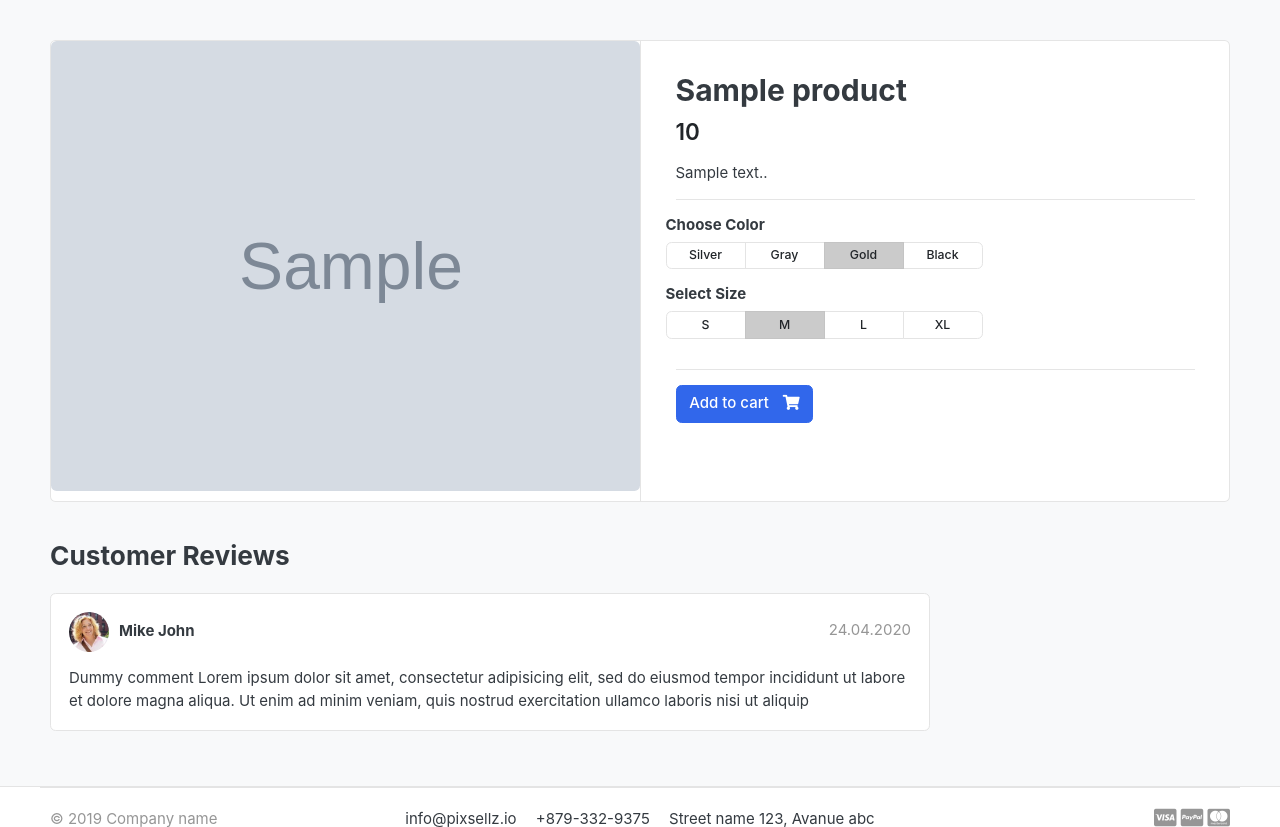
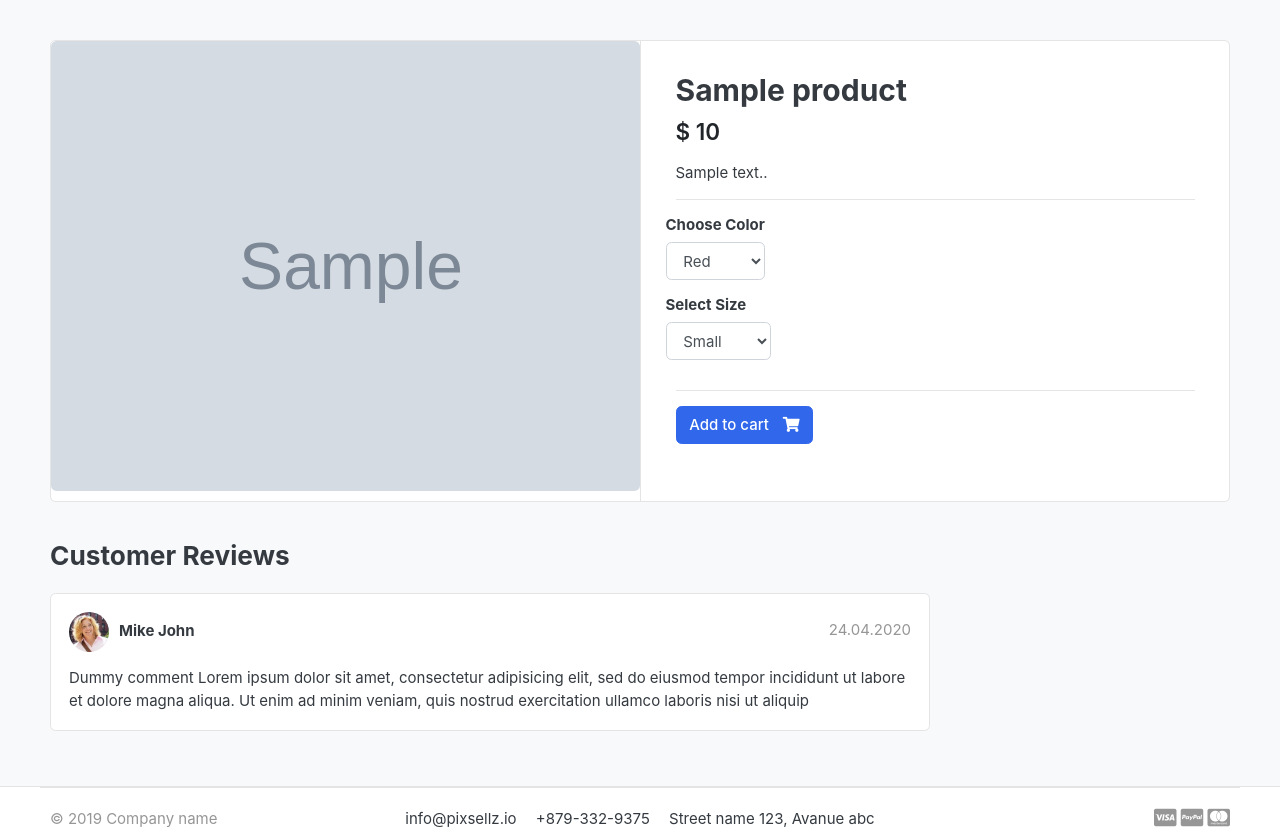
Before and after one commit to O-tero/E-commerce, a Django app: a page that uses templates/store/product_detail.html in a window 1280 px wide. Shown: the part 118-945 px from the top of the page. Run offline with Django 4.2, Linux system fonts and the light colour scheme; tables that the repository leaves empty hold one stand-in row (values such as "Sample post"); grey boxes marked "Sample" are stand-in pictures; some libraries are stand-ins or nearby versions; some web fonts are replaced.

Commit message:
product variation

```diff
--- a/carts/views.py
+++ b/carts/views.py
@@ -15,6 +15,11 @@ def cart_id(request):
 
 
 def add_cart(request, product_id):
+    color = request.GET["color"]
+    size = request.GET["size"]
+    return HttpResponse(color + " " + size)
+    exit()
+
     product = Product.objects.get(id=product_id)
     try:
         cart = Cart.objects.get(
--- a/templates/store/product_detail.html
+++ b/templates/store/product_detail.html
@@ -14,11 +14,12 @@
           <!-- gallery-wrap .end// -->
         </aside>
         <main class="col-md-6 border-left">
+          <form action="{% url 'add_cart' single_product.id %}" method="GET">
             <article class="content-body">
               <h2 class="title">{{ single_product.product_name }}</h2>
 
               <div class="mb-3">
-              <var class="price h4">{{ single_product.price}}</var>
+                <var class="price h4">$ {{ single_product.price}}</var>
               </div>
 
               <p>{{ single_product.description }}.</p>
@@ -27,46 +28,22 @@
               <div class="row">
                 <div class="item-option-select">
                   <h6>Choose Color</h6>
-                <div
-                  class="btn-group btn-group-sm btn-group-toggle"
-                  data-toggle="buttons"
-                >
-                  <label class="btn btn-light">
-                    <input type="radio" name="radio_color" /> Silver
-                  </label>
-                  <label class="btn btn-light">
-                    <input type="radio" name="radio_color" /> Gray
-                  </label>
-                  <label class="btn btn-light active">
-                    <input type="radio" name="radio_color checked" /> Gold
-                  </label>
-                  <label class="btn btn-light">
-                    <input type="radio" name="radio_color" /> Black
-                  </label>
-                </div>
+                  <select name="color" class="form-control">
+                    <option value="red">Red</option>
+                    <option value="green">Green</option>
+                    <option value="blue">Blue</option>
+                  </select>
                 </div>
               </div>
               <!-- row.// -->
               <div class="row">
                 <div class="item-option-select">
                   <h6>Select Size</h6>
-                <div
-                  class="btn-group btn-group-sm btn-group-toggle"
-                  data-toggle="buttons"
-                >
-                  <label class="btn btn-light">
-                    <input type="radio" name="radio_color" /> S
-                  </label>
-                  <label class="btn btn-light active">
-                    <input type="radio" name="radio_color" checked /> M
-                  </label>
-                  <label class="btn btn-light">
-                    <input type="radio" name="radio_color" /> L
-                  </label>
-                  <label class="btn btn-light">
-                    <input type="radio" name="radio_color" /> XL
-                  </label>
-                </div>
+                  <select name="size" class="form-control">
+                    <option value="small">Small</option>
+                    <option value="medium">Medium</option>
+                    <option value="large">Large</option>
+                  </select>
                 </div>
               </div>
               <!-- row.// -->
@@ -83,15 +60,13 @@
                 <i class="fas fa-eye"></i>
               </a>
               {% else %}
-            <a
-              href="{% url 'add_cart' single_product.id %}"
-              class="btn btn-primary"
-            >
+              <button type="submit" class="btn btn-primary">
                 <span class="text">Add to cart</span>
                 <i class="fas fa-shopping-cart"></i>
-            </a>
+              </button>
               {% endif %} {% endif %}
             </article>
+          </form>
           <!-- product-info-aside .// -->
         </main>
         <!-- col.// -->
```
Lines whose indentation alone changed are shown as unchanged.
